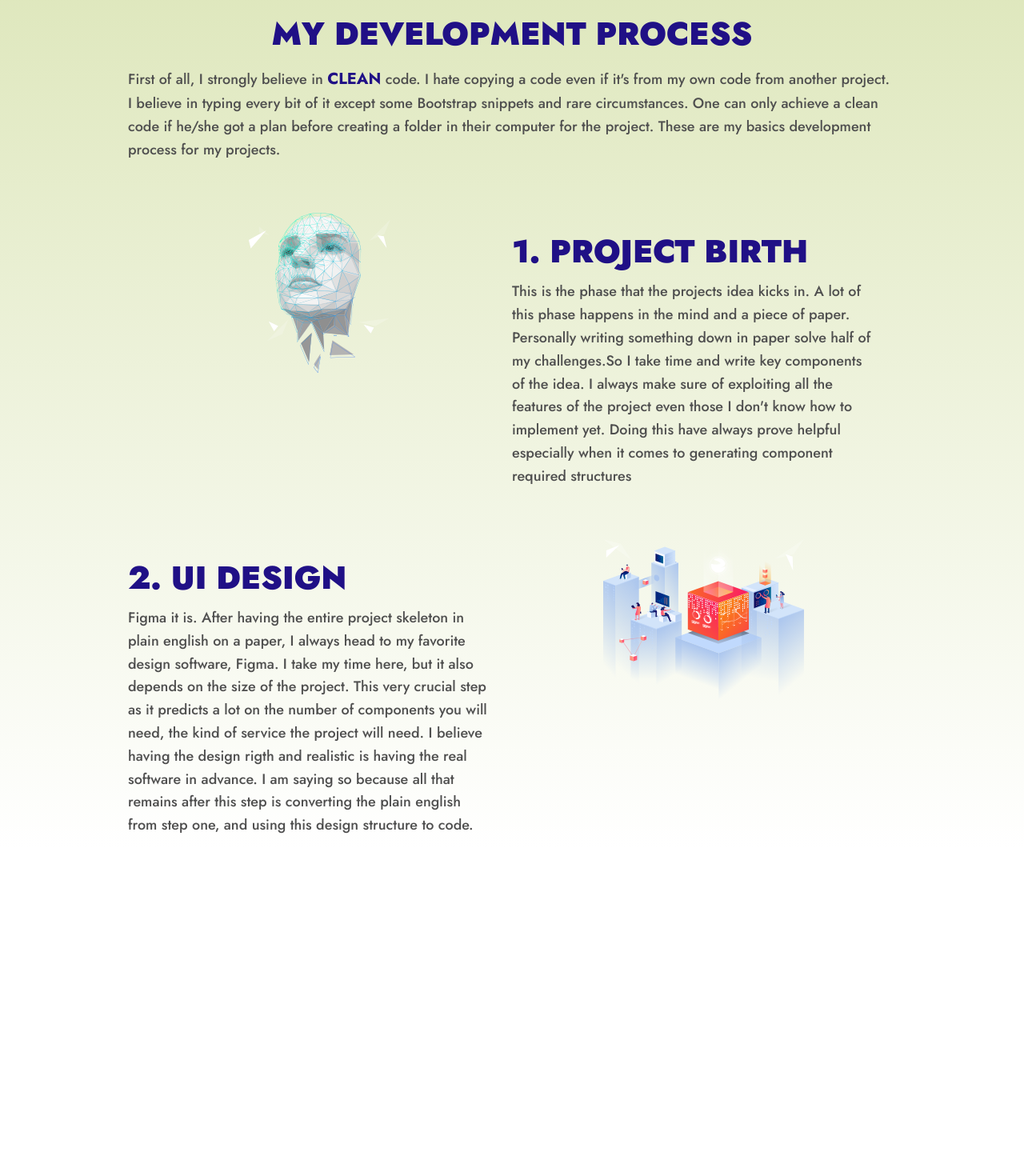
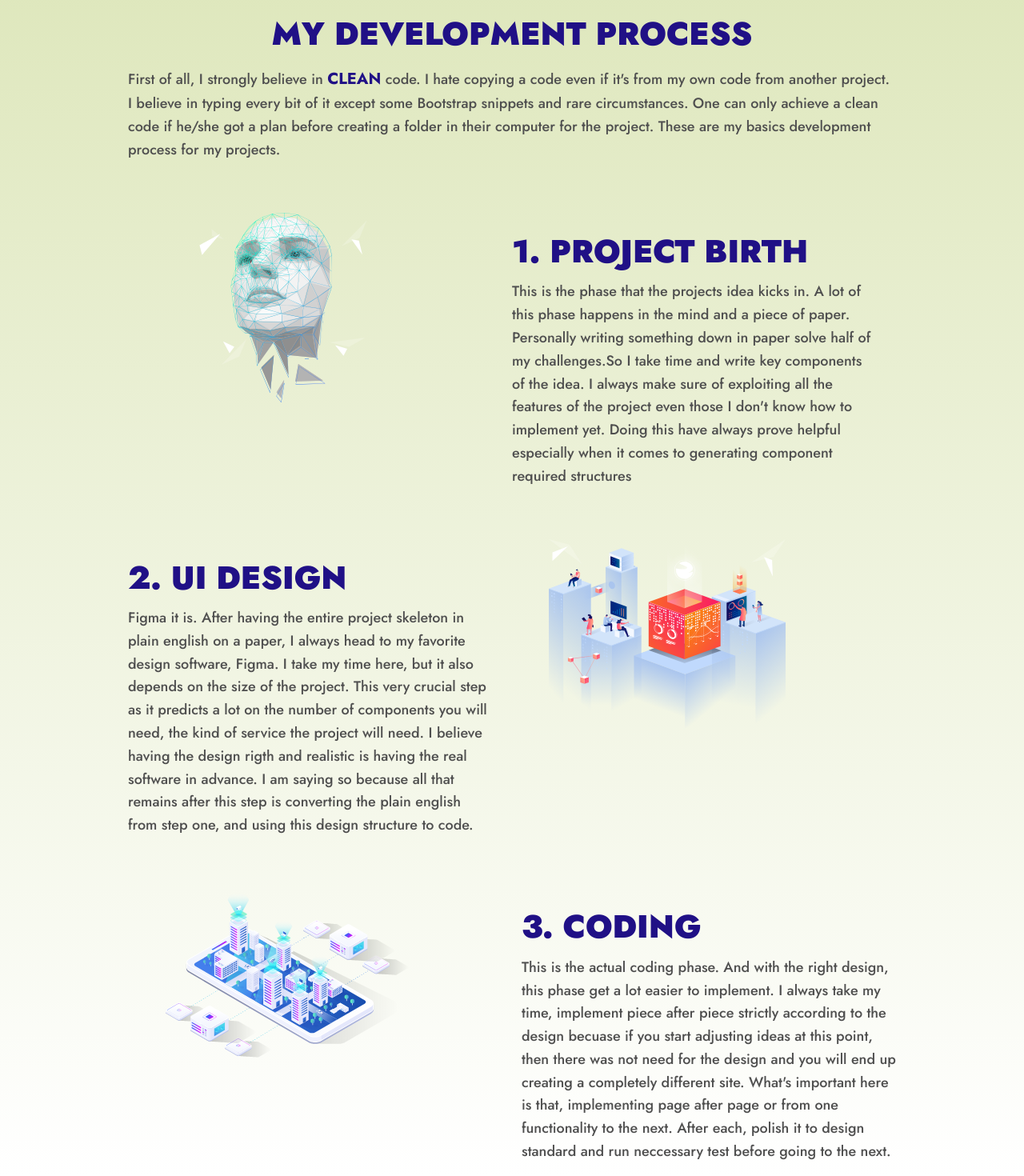
Before and after one commit to Vitalis-Kirui/My-Portfolio, an Angular app in the folder Portfolio-UI/: page / in a window 1280 px wide. Shown: the part 2596-4066 px from the top of the page at 80% size. Before the commit the page ends 3658 px from the top, so only its background shows below. Built offline with nearby package versions, Linux system fonts and the light colour scheme.

Commit message:
coding content for development process

```diff
--- a/Portfolio-UI/src/app/app.component.css
+++ b/Portfolio-UI/src/app/app.component.css
@@ -224,11 +224,11 @@ h2{
     width: 100%;
 }
 
-.projectBirth img{
-    width: 80%;
-    margin: auto;
+.projectBirth img, .coding img{
+    width: 75%;
+    /* margin: auto; */
     height: auto;
-    padding-left: 25%;
+    padding-left: 10%;
 }
 
 /* Design */
@@ -237,10 +237,10 @@ h2{
 }
 
 .design img{
-    width: 80%;
-    margin: auto;
+    width: 75%;
+    /* margin: auto; */
     height: auto;
-    padding-left: 25%;
+    padding-left: 10%;
 }
 
 /* *{
--- a/Portfolio-UI/src/app/app.component.html
+++ b/Portfolio-UI/src/app/app.component.html
@@ -250,6 +250,29 @@
             <div class="col-md-6">
                 <img src="assets/images/hero-rad.svg" alt="UI Design svg">
 
+            </div>
+
+        </div>
+
+        <!-- Coding -->
+        <div class="row coding pt-5">
+
+            <div class="col-md-6">
+                <img src="assets/images/Business.svg" alt="Coding svg">
+
+            </div>
+
+            <div class="col-md-6 pt-4">
+                <h1>3. Coding</h1>
+                <p>This is the actual coding phase. And with the right design, this phase get a lot easier to implement.
+                    I always take my
+                    time, implement piece after piece strictly according to the design becuase if you start adjusting
+                    ideas at this point,
+                    then there was not need for the design and you will end up creating a completely different site.
+                    What's important here is that, implementing page after page or from one functionality to the next.
+                    After each, polish it
+                    to design standard and run neccessary test before going to the next.
+                </p>
 
             </div>
 
```
